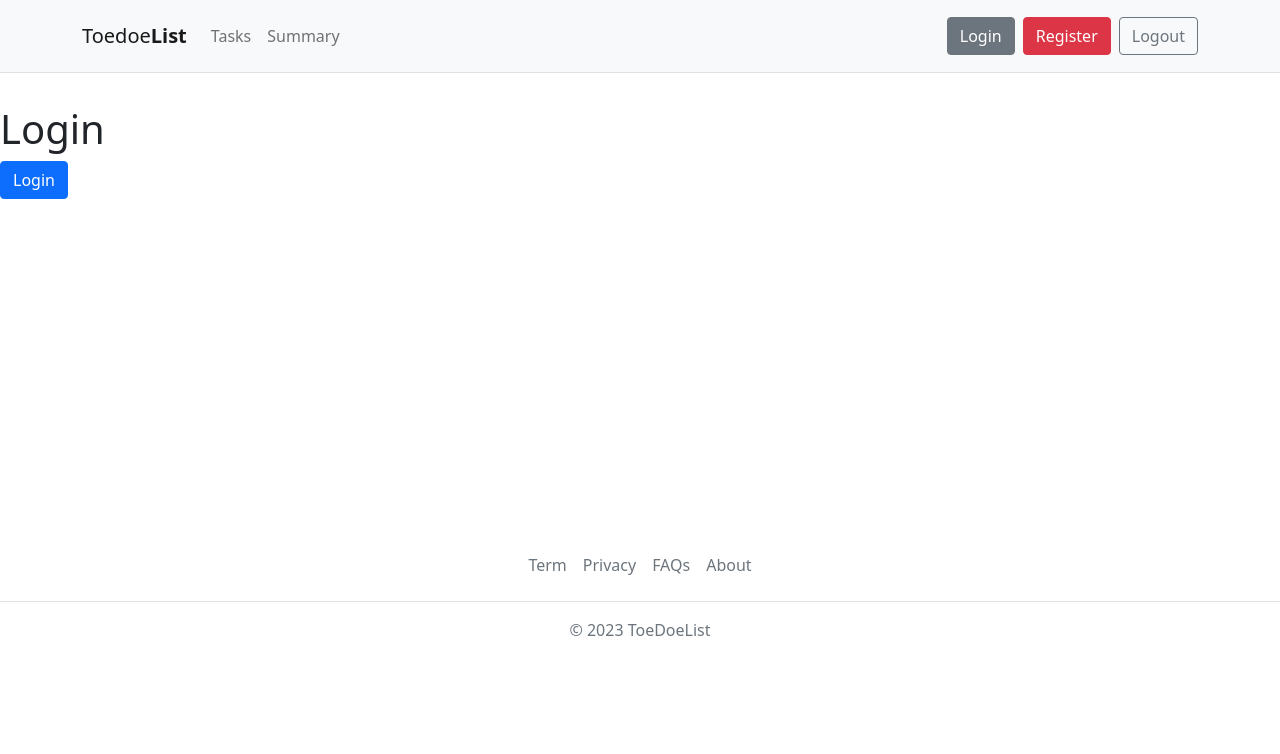
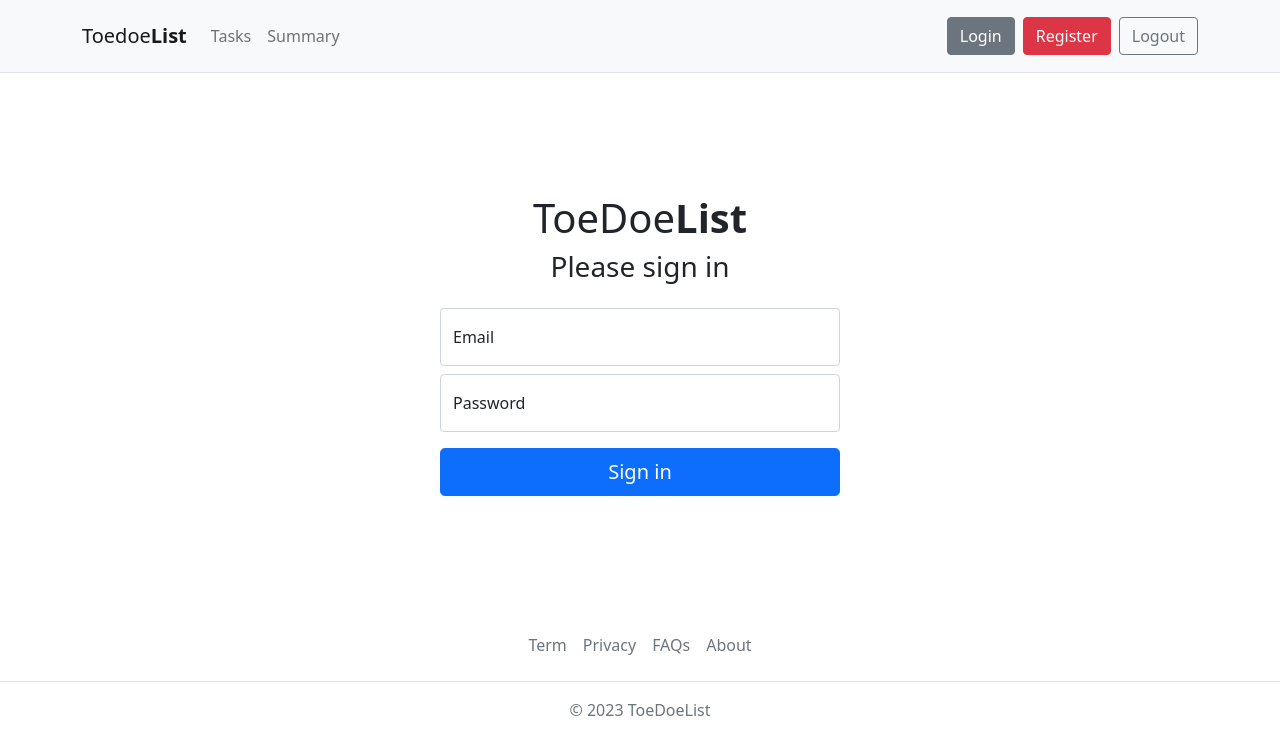
Before and after one commit to Wenio-Silva/TOEDOE-APP, a Vue app: page /login in a window 1280 px wide. Shown: the top 754 px of the page. Built offline with nearby package versions, Linux system fonts and the light colour scheme; no server answers.

Commit message:
Authorization

```diff
--- a/src/pages/LoginPage.vue
+++ b/src/pages/LoginPage.vue
@@ -1,16 +1,94 @@
 <template>
-    <main style="min-height: 50vh; margin-top: 2rem;">
-        <h1>Login</h1>
-        <button class="btn btn-primary" @click="handleClick">Login</button>
+    <main class="auth-wrapper">
+
+    <form class="auth-form" @submit.prevent="handleSubmit">
+
+    <h1>
+
+        <span>ToeDoe</span>
+
+        <strong>List</strong>
+
+    </h1>
+
+    <h2 class="h3 mb-4 fw-normal">Please sign in</h2>
+
+    <div class="form-floating mb-2">
+
+        <input type="email" class="form-control" id="email" v-model="form.email" placeholder="name@example.com" />
+
+        <label for="email">Email</label>
+
+    </div>
+
+    <div class="form-floating mb-3">
+
+        <input type="password" class="form-control" id="password" v-model="form.password" placeholder="Password" />
+
+        <label for="password">Password</label>
+
+    </div>
+
+    <button class="w-100 btn btn-lg btn-primary" type="submit">Sign in</button>
+
+    </form>
+
     </main>
+
 </template>
 
 <script setup>
-    import { useRouter } from "vue-router";
 
-    const router = useRouter();
+import { reactive } from "vue";
 
-    const handleClick = () => {
-        router.push({ name: 'tasks'})
-    }
+import { useRouter } from "vue-router";
+
+import { useAuthStore } from "../stores/auth";
+
+const router = useRouter()
+
+const store = useAuthStore()
+
+const form = reactive({
+
+    email: '',
+
+    password: ''
+
+})
+const handleSubmit = async () => {
+
+    await store.handleLogin(form)
+
+    router.push({ name: 'tasks' })
+
+}
 </script>
+
+<style scoped>
+
+.auth-wrapper {
+
+width: 100%;
+
+display: flex;
+
+justify-content: center;
+
+align-items: center;
+
+text-align: center;
+
+min-height: 60vh;
+
+margin-top: 2rem;
+
+}
+
+.auth-form {
+
+width: 400px;
+
+}
+
+</style>
--- a/src/router/index.js
+++ b/src/router/index.js
@@ -1,5 +1,6 @@
 import { createRouter, createWebHistory } from "vue-router";
 import routes from "./routes";
+import { useAuthStore } from "../stores/auth";
 
 const router = createRouter({
     //routes: routes
@@ -9,7 +10,8 @@ const router = createRouter({
 });
 
 router.beforeEach((to, from) => {
-    if(to.meta.auth) {
+    const store = useAuthStore();
+    if(to.meta.auth && !store.isLoggedIn) {
         return {
             name: "login",
             query: {
--- a/src/router/routes.js
+++ b/src/router/routes.js
@@ -10,17 +10,14 @@ const routes = [
         path: "/",
         component: HomePage,
         name: 'home',
-        //meta: {
-        //    auth: true
-        //}
     },
     {
         path: "/tasks",
         component: TaskPage,
         name: 'tasks',
-        //meta: {
-        //    auth: true
-        //}
+        meta: {
+            auth: true
+        }
     },
     {
         path: "/login",
@@ -36,9 +33,9 @@ const routes = [
         path: "/summary",
         component: SummaryPage,
         name: 'summary',
-        //meta: {
-        //    auth: true
-        //}
+        meta: {
+            auth: true
+        }
     },
     {
         path: "/:notFound(.*)",
```
